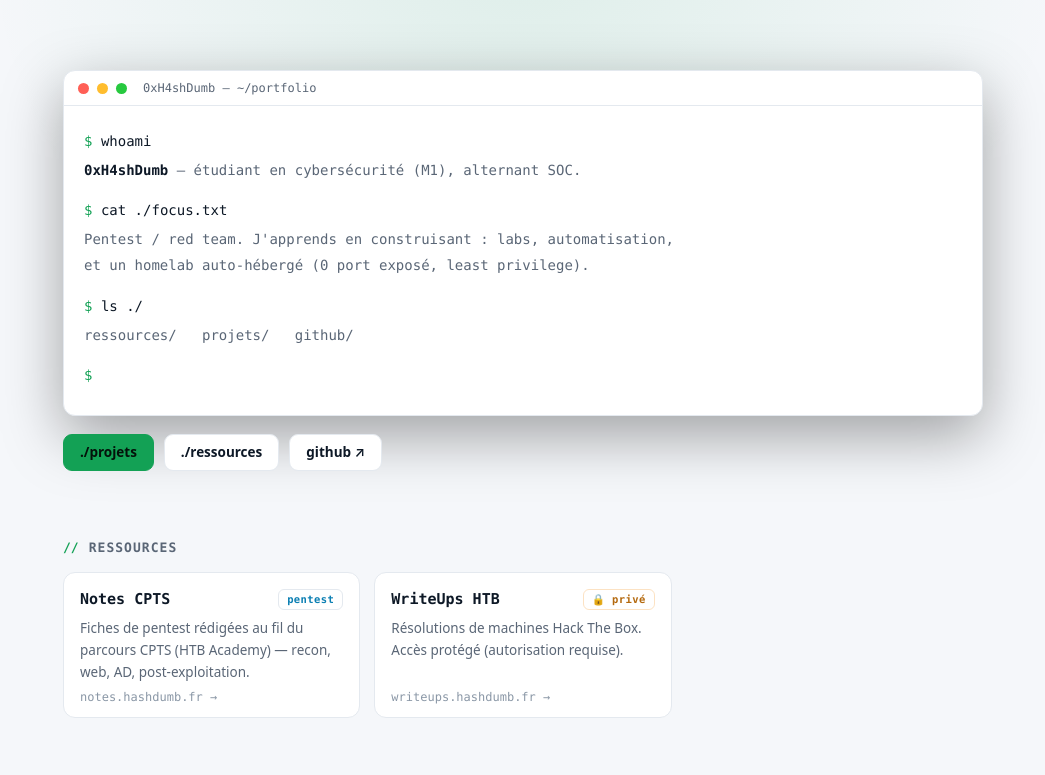
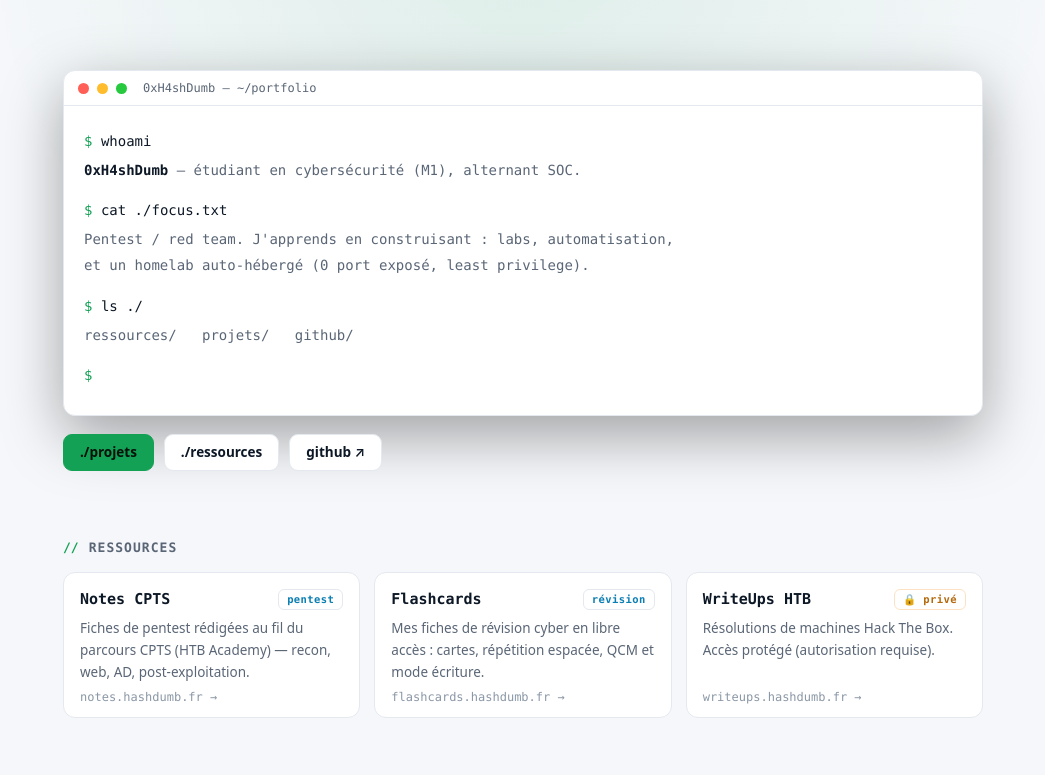
Before and after one commit to 0xH4shDumb/site-hashdumb, a plain HTML site: page index.html in a window 1280 px wide. Shown: the top 775 px of the page, without its empty margins (117-1162 px from the left). Drawn offline with Linux system fonts and the light colour scheme.

Commit message:
Ajout de la carte Flashcards (flashcards.hashdumb.fr)

```diff
--- a/index.html
+++ b/index.html
@@ -139,6 +139,11 @@ et un homelab auto-hébergé (0 port exposé, least privilege).</span>
           <p>Fiches de pentest rédigées au fil du parcours CPTS (HTB Academy) — recon, web, AD, post-exploitation.</p>
           <span class="go">notes.hashdumb.fr →</span>
         </a>
+        <a class="card" href="https://flashcards.hashdumb.fr" target="_blank" rel="noopener">
+          <div class="top"><h3>Flashcards</h3><span class="tag">révision</span></div>
+          <p>Mes fiches de révision cyber en libre accès : cartes, répétition espacée, QCM et mode écriture.</p>
+          <span class="go">flashcards.hashdumb.fr →</span>
+        </a>
         <a class="card" href="https://writeups.hashdumb.fr" target="_blank" rel="noopener">
           <div class="top"><h3>WriteUps HTB</h3><span class="tag lock">🔒 privé</span></div>
           <p>Résolutions de machines Hack The Box. Accès protégé (autorisation requise).</p>
```
